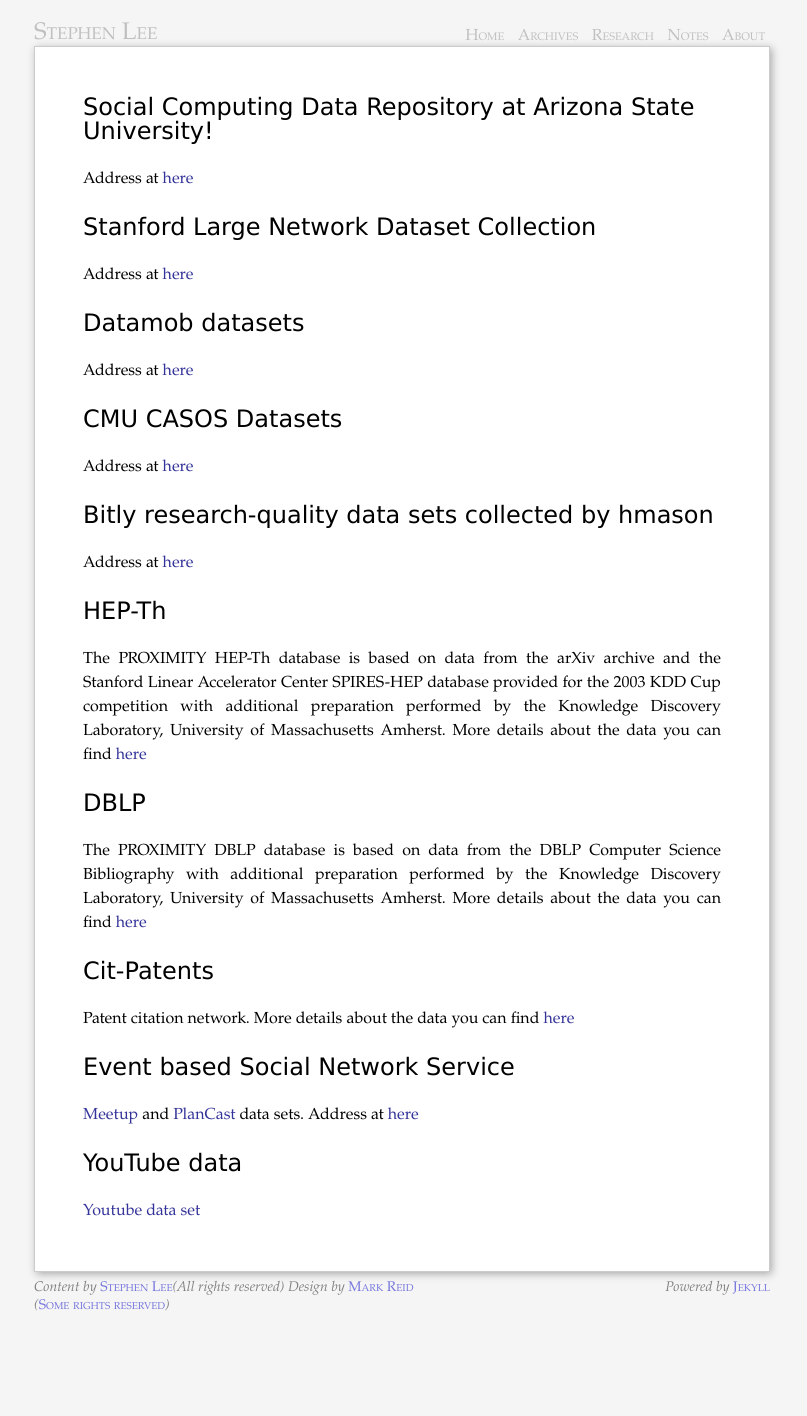
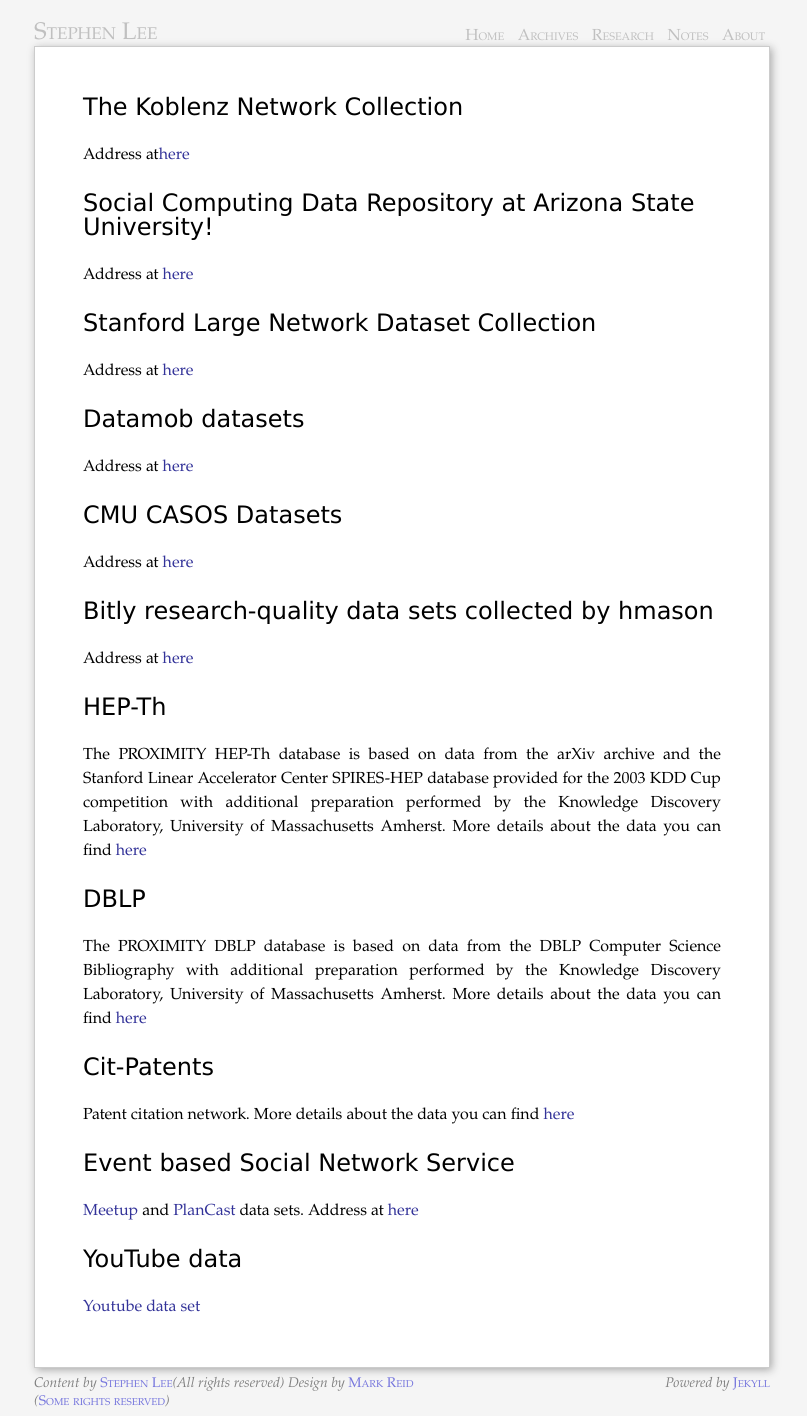
Before and after one commit to stephenLee/stephenlee.github.com, a Jekyll site: the page built from research/data/index.markdown, in a window 1280 px wide. Shown: the whole page, without its empty margins (238-1045 px from the left). Built offline with Jekyll 4.4.1, drawn with Linux system fonts in a browser that asks for light colours; before the commit the page ends 1320 px from its top, so only the background shows below that.

Commit message:
Updated research/data/index.markdown

```diff
--- a/research/data/index.markdown
+++ b/research/data/index.markdown
@@ -4,6 +4,8 @@ section: Research
 layout: main
 
 ---
+# The Koblenz Network Collection
+Address at[here](http://konect.uni-koblenz.de/networks)
 
 # Social Computing Data Repository at Arizona State University!
 Address at [here](http://socialcomputing.asu.edu/pages/datasets)
```
